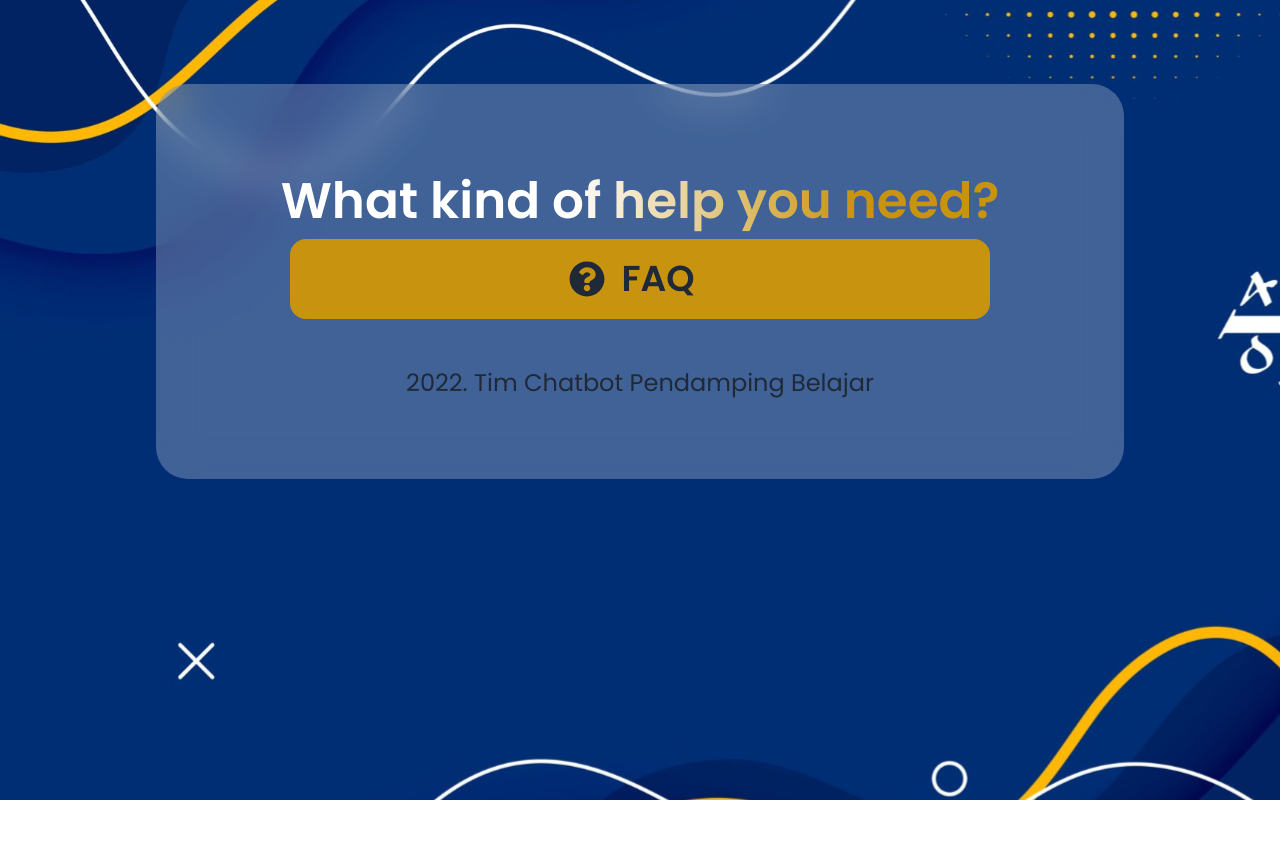
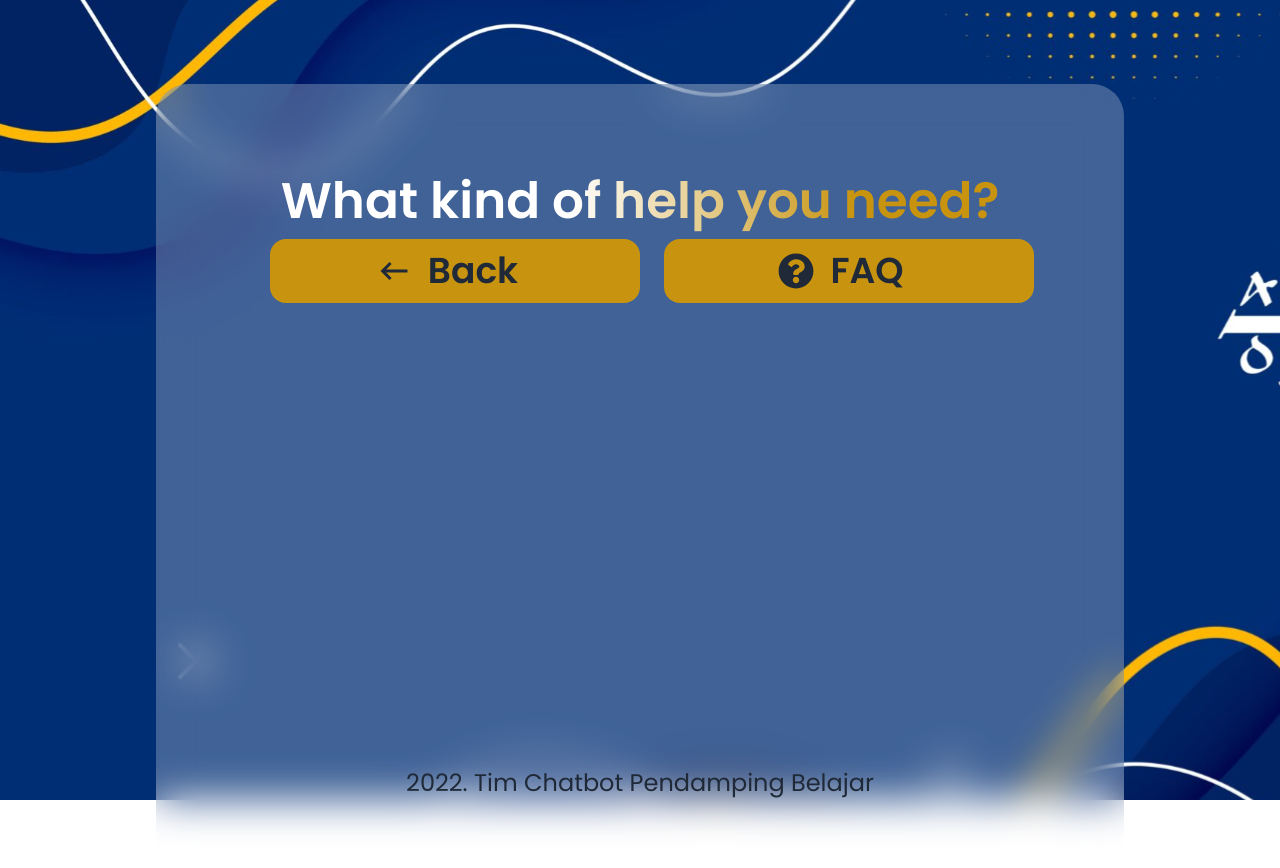
Before and after one commit to naufalHaidar12342/nextjs-rasa-chatbot, a Next.js app: page /help in a window 1280 px wide. Shown: the top 868 px of the page. Before the commit the page ends 800 px from the top, so only its background shows below. Built offline with nearby package versions, Linux system fonts and the light colour scheme.

Commit message:
add button to go back, use flex-row

```diff
--- a/pages/help.jsx
+++ b/pages/help.jsx
@@ -2,6 +2,7 @@ import { motion } from "framer-motion";
 import Link from "next/link";
 import Layout from "../components/Layout";
 import { FaQuestionCircle } from "react-icons/fa";
+import { MdOutlineKeyboardBackspace } from "react-icons/md";
 export default function Help() {
 	return (
 		<Layout title="Help page">
@@ -10,6 +11,22 @@ export default function Help() {
 					background: linear-gradient(-90deg, #c8940f 20%, #ffffff 59.92%);
 					-webkit-background-clip: text;
 					-webkit-text-fill-color: transparent;
+				}
+				/* width */
+				.scroll::-webkit-scrollbar {
+					width: 16px;
+					background-color: transparent;
+				}
+
+				/* Track */
+				.scroll::-webkit-scrollbar-track {
+					box-shadow: inset 0 0 5px grey;
+					border-radius: 10px;
+				}
+
+				.scroll::-webkit-scrollbar-thumb {
+					background: #d3d3d3;
+					border-radius: 16px;
 				}
 			`}</style>
 			<motion.div
@@ -24,13 +41,29 @@ export default function Help() {
 				>
 					What kind of help you need?
 				</h2>
+				<div className="flex flex-row items-center justify-center">
 					<motion.div
 						style={{ fontWeight: 500 }}
-					whileHover={{ scale: 1.2 }}
+						whileHover={{ scale: 1.1 }}
+						whileTap={{ scale: 0.75 }}
+						className="mx-6"
+					>
+						<Link href={"/"} className="pt-2">
+							<div className="rounded-2xl w-[370px] h-16 flex justify-center items-center bg-darkerYellow">
+								<MdOutlineKeyboardBackspace className="text-4xl" />
+								<h4 className="text-4xl px-4" style={{ fontWeight: 600 }}>
+									Back
+								</h4>
+							</div>
+						</Link>
+					</motion.div>
+					<motion.div
+						style={{ fontWeight: 500 }}
+						whileHover={{ scale: 1.1 }}
 						whileTap={{ scale: 0.75 }}
 					>
 						<Link href={"/frequently-asked-question"} className="pt-2">
-						<div className="rounded-2xl w-[700px] h-20 flex justify-center items-center bg-darkerYellow">
+							<div className="rounded-2xl w-[370px] h-16 flex justify-center items-center bg-darkerYellow">
 								<FaQuestionCircle className="text-4xl" />
 								<h4 className="text-4xl px-4" style={{ fontWeight: 600 }}>
 									FAQ
@@ -38,7 +71,13 @@ export default function Help() {
 							</div>
 						</Link>
 					</motion.div>
+				</div>
 			</motion.div>
+			<div className="p-4 w-full rounded-2xl">
+				<div className="scroll overflow-y-scroll h-96 flex flex-col">
+					<div className="p-6 flex flex-col justify-evenly"></div>
+				</div>
+			</div>
 		</Layout>
 	);
 }
```
Lines whose indentation alone changed are shown as unchanged.
